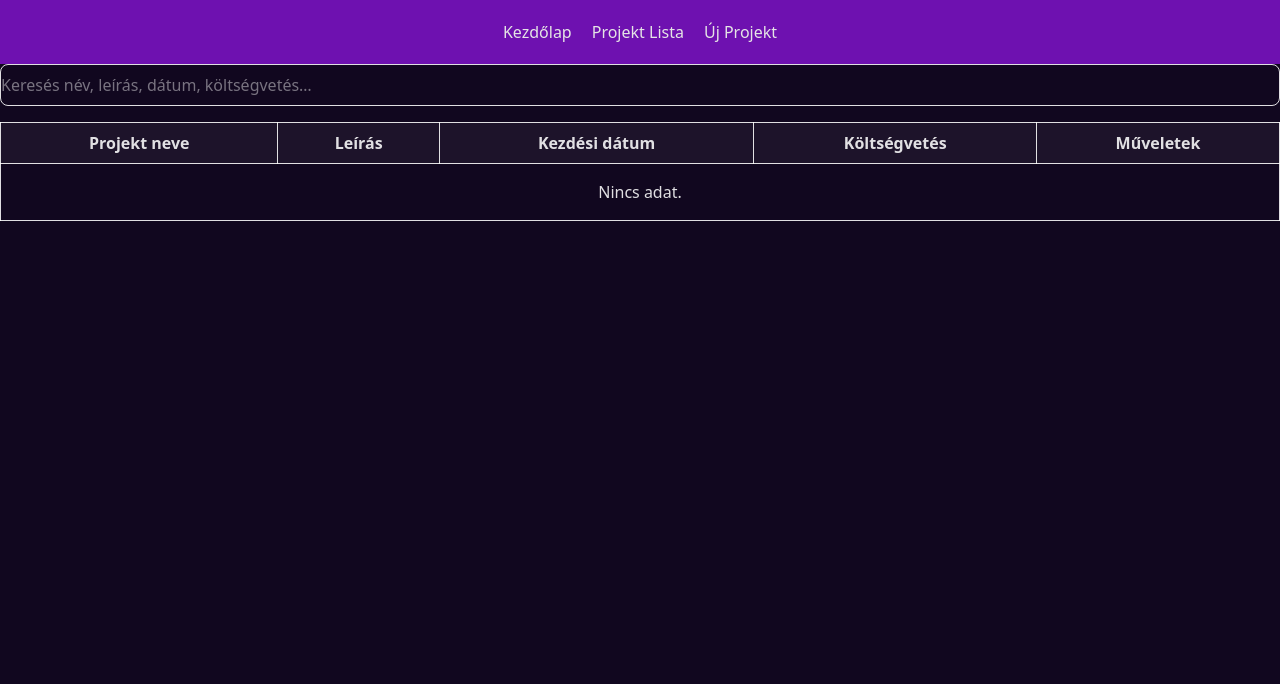
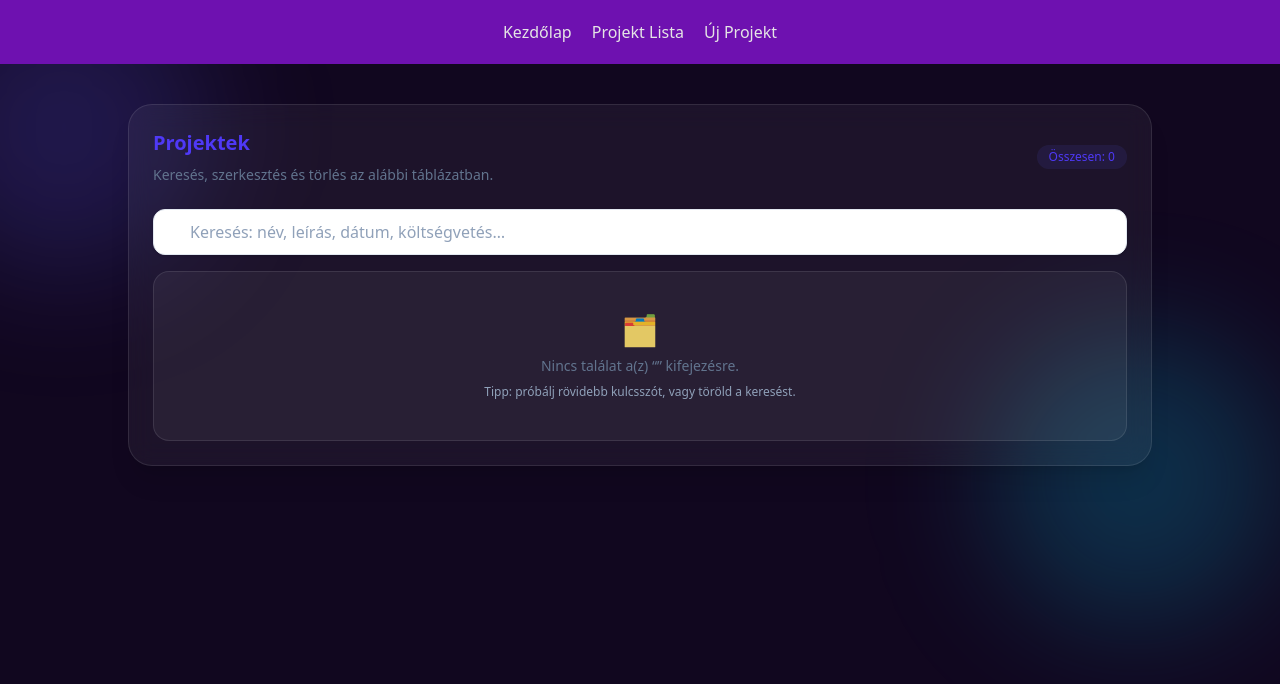
Before and after one commit to VasFruzsina/DDC_test, a Vue app in the folder DDC_test/: page /projects in a window 1280 px wide. Shown: the top 684 px of the page. Built offline with nearby package versions, Linux system fonts and the light colour scheme.

Commit message:
l3/feature_4: project list ui

```diff
--- a/DDC_test/src/components/layouts/ProjectList.vue
+++ b/DDC_test/src/components/layouts/ProjectList.vue
@@ -2,15 +2,21 @@
 import type { ProjectForm } from "../../types/project";
 import { getItem, removeProject } from "../composables/useProjectStorage";
 import AppTable from "../UI/AppTable.vue";
+import AppInput from "../UI/AppInput.vue";
 import { useRouter } from "vue-router";
 import { computed, ref } from "vue";
 import { CurrencyFormat, DateTimeFormat } from "../../utils/formatters";
 
+const router = useRouter();
+const q = ref("");
+
+function readAll(): ProjectForm[] {
   const one = getItem<ProjectForm>("projectForm");
   const many = getItem<ProjectForm[]>("projectForms");
-const rows = (many ?? (one ? [one] : [])) as ProjectForm[];
+  return (many ?? (one ? [one] : [])) as ProjectForm[];
+}
 
-const q = ref("");
+const rows = ref<ProjectForm[]>(readAll());
 
 const searchableKeys: (keyof ProjectForm)[] = [
   "name",
@@ -21,8 +27,8 @@ const searchableKeys: (keyof ProjectForm)[] = [
 
 const filteredRows = computed(() => {
   const term = q.value.trim().toLowerCase();
-  if (!term) return rows;
-  return rows.filter((r) =>
+  if (!term) return rows.value;
+  return rows.value.filter((r) =>
     searchableKeys.some((k) =>
       String((r as any)[k] ?? "")
         .toLowerCase()
@@ -32,31 +38,94 @@ const filteredRows = computed(() => {
 });
 
 const columns = [
-  { key: 'name', label: 'Projekt neve' },
-  { key: 'description', label: 'Leírás' },
-  { key: 'startDate', label: 'Kezdési dátum', formatter: (v: any) => DateTimeFormat(v) },
-  { key: 'budget', label: 'Költségvetés', formatter: (v: any) => CurrencyFormat(Number(v)) },
+  { key: "name", label: "Projekt neve" },
+  { key: "description", label: "Leírás" },
+  {
+    key: "startDate",
+    label: "Kezdési dátum",
+    formatter: (v: any) => DateTimeFormat(v),
+  },
+  {
+    key: "budget",
+    label: "Költségvetés",
+    formatter: (v: any) => CurrencyFormat(Number(v)),
+  },
 ];
 
-const router = useRouter();
+function refresh() {
+  rows.value = readAll();
+}
+
 const actions = [
   {
     label: "Szerkesztés",
     onClick: (row: ProjectForm) => router.push(`/projects/edit/${row.id}`),
   },
-  { label: "Törlés", onClick: (row: ProjectForm) => removeProject(row.id) },
+  {
+    label: "Törlés",
+    onClick: (row: ProjectForm) => {
+      removeProject(row.id);
+      refresh();
+    },
+  },
 ];
 </script>
 
 <template>
-  <div class="mb-4 flex items-center gap-2 search-wrap">
-    <input
+  <div class="relative min-h-[70vh] p-10">
+    <div class="pointer-events-none absolute inset-0 -z-10">
+      <div
+        class="absolute -top-20 -left-20 h-72 w-72 rounded-full bg-indigo-500/20 blur-3xl"
+      ></div>
+      <div
+        class="absolute bottom-0 right-0 h-72 w-72 rounded-full bg-cyan-400/20 blur-3xl"
+      ></div>
+    </div>
+    <div
+      class="mx-auto max-w-5xl overflow-hidden rounded-3xl border border-white/10 bg-white/5 p-6 shadow-xl backdrop-blur-md"
+    >
+      <header class="mb-6 flex items-center justify-between gap-4">
+        <div>
+          <h1
+            class="mb-2 text-xl font-semibold text-indigo-600 dark:text-slate-100"
+          >
+            Projektek
+          </h1>
+          <p class="text-sm text-slate-500">
+            Keresés, szerkesztés és törlés az alábbi táblázatban.
+          </p>
+        </div>
+        <span
+          class="rounded-full bg-indigo-500/10 px-3 py-1 text-xs font-medium text-indigo-600"
+        >
+          Összesen: {{ filteredRows.length }}
+        </span>
+      </header>
+
+      <div class="mb-4 flex items-center gap-2">
+        <AppInput
           v-model.trim="q"
-      type="search"
-      placeholder="Keresés név, leírás, dátum, költségvetés…"
-      class="search-input w-full rounded-lg border py-2"
+          placeholder="Keresés: név, leírás, dátum, költségvetés…"
+          class="w-full"
           @keyup.enter.prevent
         />
       </div>
+
+      <div v-if="filteredRows.length > 0">
         <AppTable :rows="filteredRows" :columns="columns" :actions="actions" />
+      </div>
+      <div
+        v-else
+        class="flex flex-col items-center justify-center gap-2 rounded-2xl border border-white/10 bg-white/5 p-10 text-center"
+      >
+        <div class="text-3xl">🗂️</div>
+        <p class="text-sm text-slate-500">
+          Nincs találat a(z) “{{ q }}” kifejezésre.
+        </p>
+        <p class="text-xs text-slate-400">
+          Tipp: próbálj rövidebb kulcsszót, vagy töröld a keresést.
+        </p>
+      </div>
+    </div>
+  </div>
 </template>
```
Lines whose indentation alone changed are shown as unchanged.
